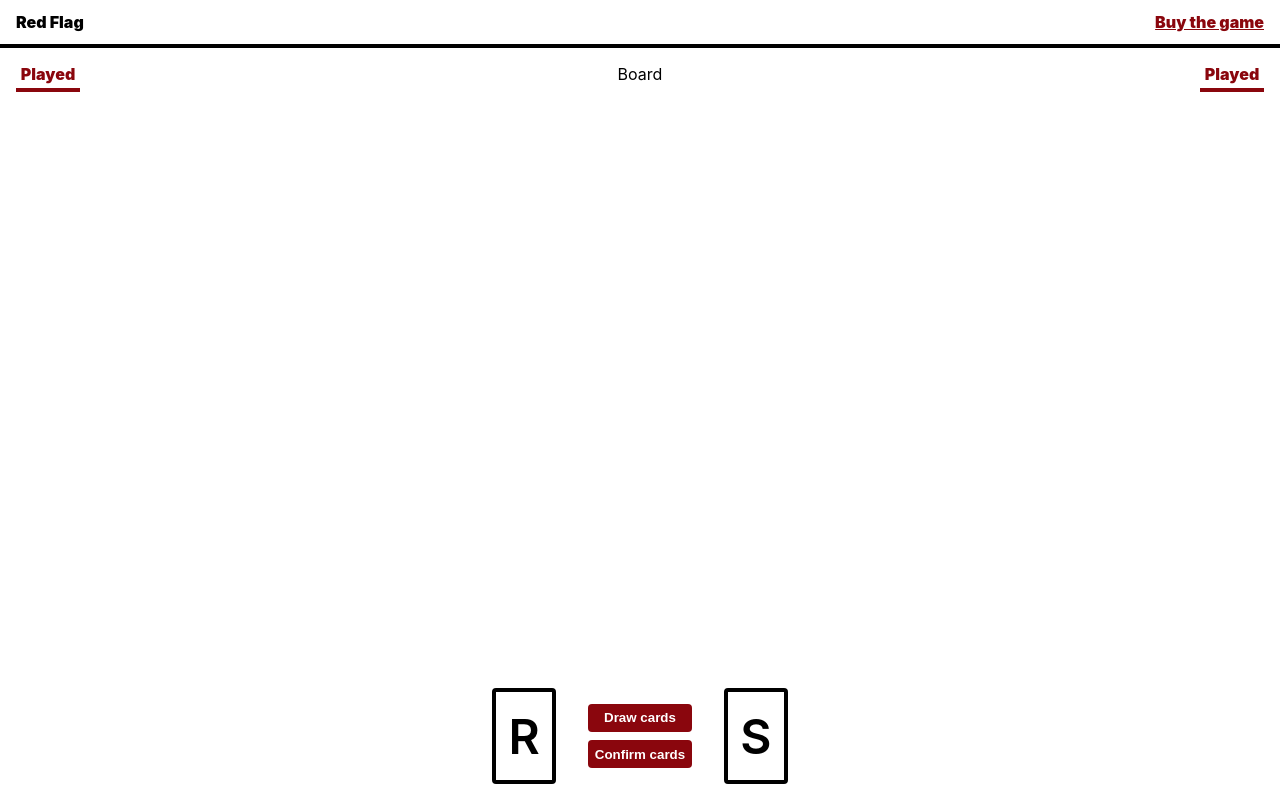
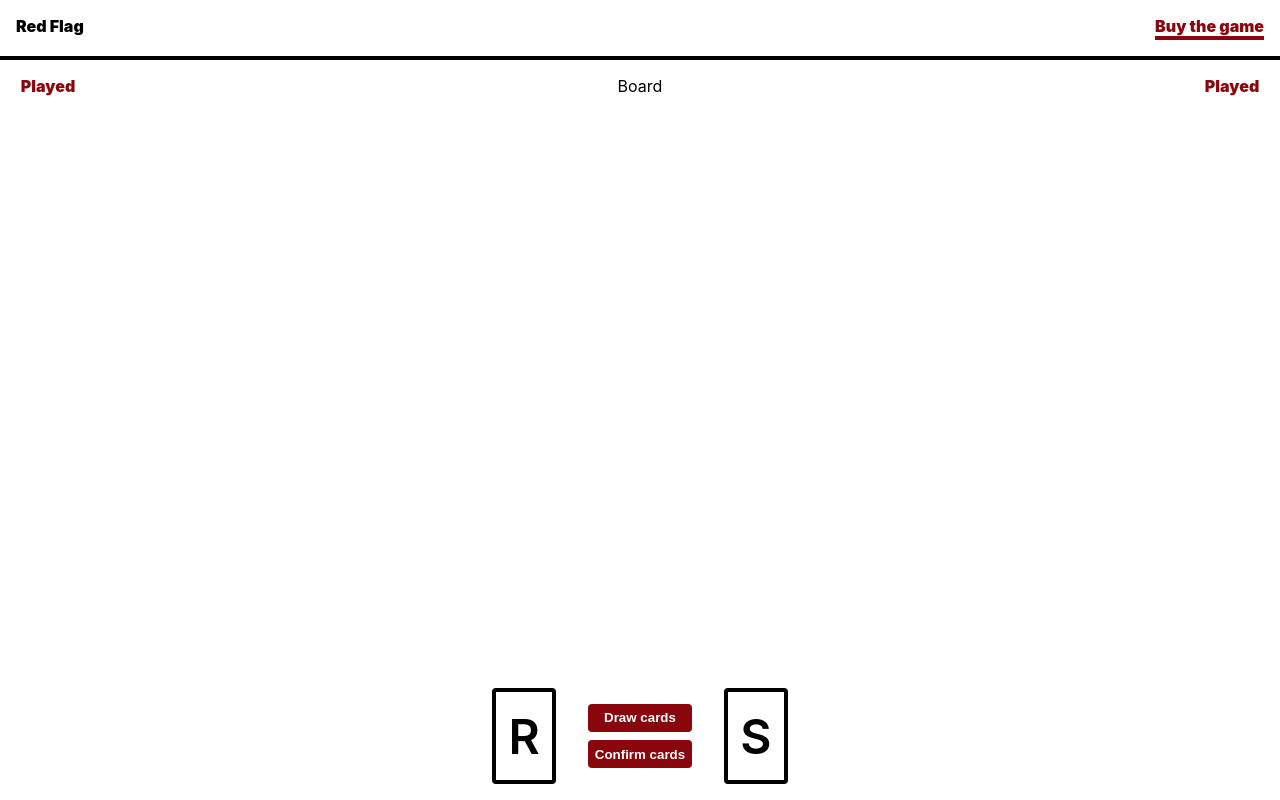
Before and after one commit to jon-athan-hall/red-flag, a React (Create React App) app: page / in a window 1280 px wide. Built offline with nearby package versions, Linux system fonts and the light colour scheme.

Commit message:
Fix display of played cards.

```diff
--- a/src/features/app/app.css
+++ b/src/features/app/app.css
@@ -8,9 +8,8 @@
   background-color: var(--color-background);
   border-bottom: 0.25rem solid var(--color-border);
   display: flex;
-  height: 3em;
   justify-content: space-between;
-  padding: 0 1em;
+  padding: 1em;
   width: 100%;
 }
 
@@ -18,15 +17,15 @@
   margin: 0;
   font-size: 1rem;
   font-weight: 900;
-  height: calc(3em - 0.25em);
-  line-height: calc(3em - 0.25em);
 }
 
 .App__header a,
 .App__header a:hover,
 .App__header a:active,
 .App__header a:visited {
+  border-bottom: 0.25em solid var(--color-highlight);
   color: var(--color-highlight);
+  text-decoration: none;
 }
 
 .App__main {
--- a/src/features/played/played.css
+++ b/src/features/played/played.css
@@ -4,13 +4,11 @@
 }
 
 .Played__heading {
-  border-bottom: 0.25em solid var(--color-highlight);
   color: var(--color-highlight);
   font-size: 1rem;
   font-weight: 900;
   margin: 0;
   margin-bottom: 0.5em;
-  padding-bottom: 0.25em;
 }
 
 .Played__stack {
```
